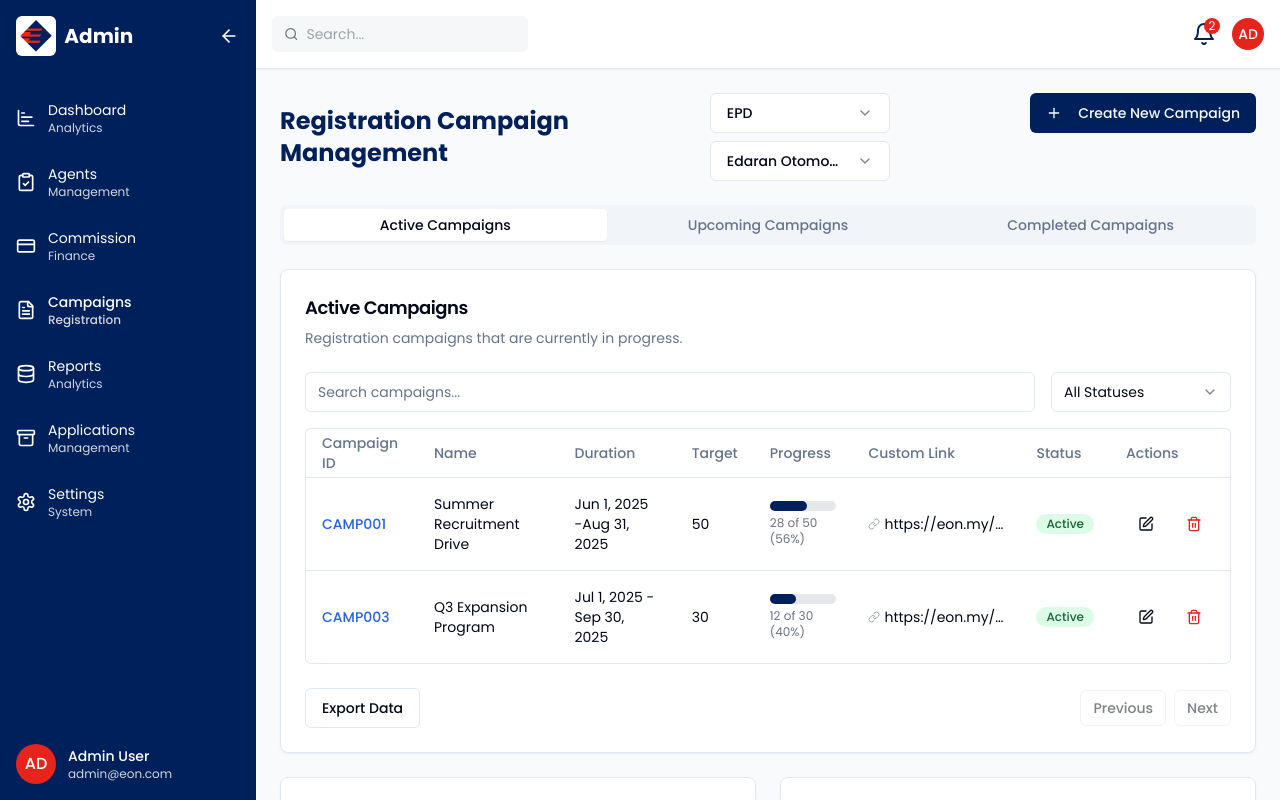
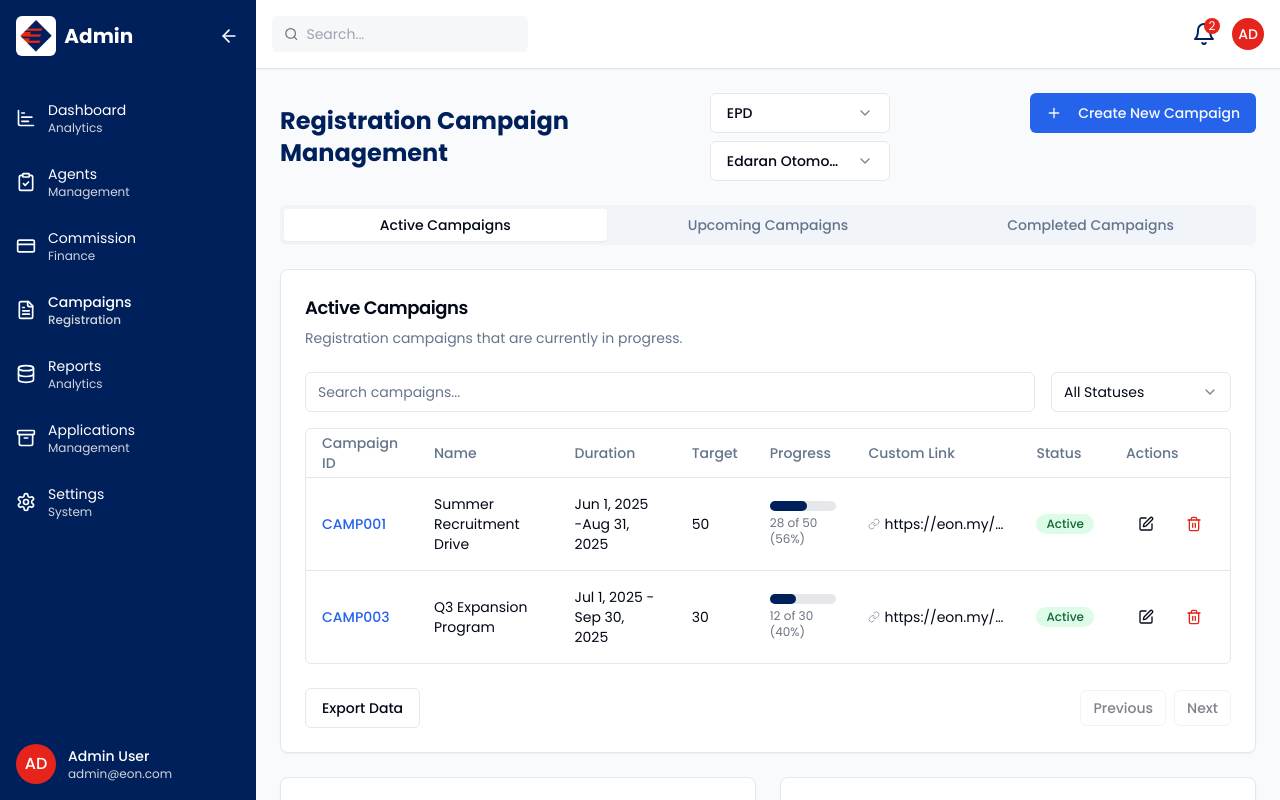
Before and after one commit to danishrkft/eon-agent-onboarding-backend, a React (Vite) app: page /campaigns in a window 1280 px wide. Built offline with nearby package versions, Linux system fonts and the light colour scheme.

Commit message:
Visual edit in Lovable
Edited UI in Lovable

```diff
--- a/src/pages/CampaignManagement.tsx
+++ b/src/pages/CampaignManagement.tsx
@@ -123,7 +123,7 @@ const CampaignManagement: React.FC = () => {
             <FilterDropdowns showDateFilter={false} />
             <Dialog open={showDialog} onOpenChange={setShowDialog}>
               <DialogTrigger asChild>
-                <Button className="bg-[#00205C] hover:bg-[#001A45]">
+                <Button className="bg-blue-600 hover:bg-blue-500">
                   <Plus className="h-4 w-4 mr-2" />
                   Create New Campaign
                 </Button>
```
